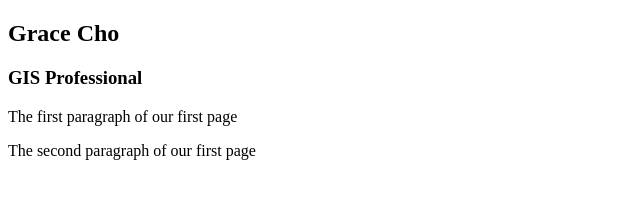
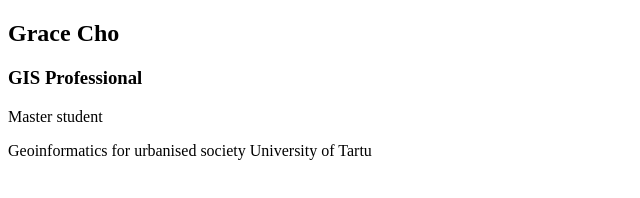
Before and after one commit to NowhereMan3/graceChoWeb1, a plain HTML site: page index.html in a window 1280 px wide. Shown: the whole page, without its empty margins (0-640 px from the left). Drawn offline with Linux system fonts and the light colour scheme.

Commit message:
Update index.html

```diff
--- a/index.html
+++ b/index.html
@@ -7,7 +7,7 @@
  <body>
  <h2>Grace Cho</h2>
  <h3>GIS Professional</h3>
- <p>The first paragraph of our first page</p>
- <p>The second paragraph of our first page</p>
+ <p>Master student</p>
+ <p>Geoinformatics for urbanised society University of Tartu</p>
  </body>
 </html>
```
